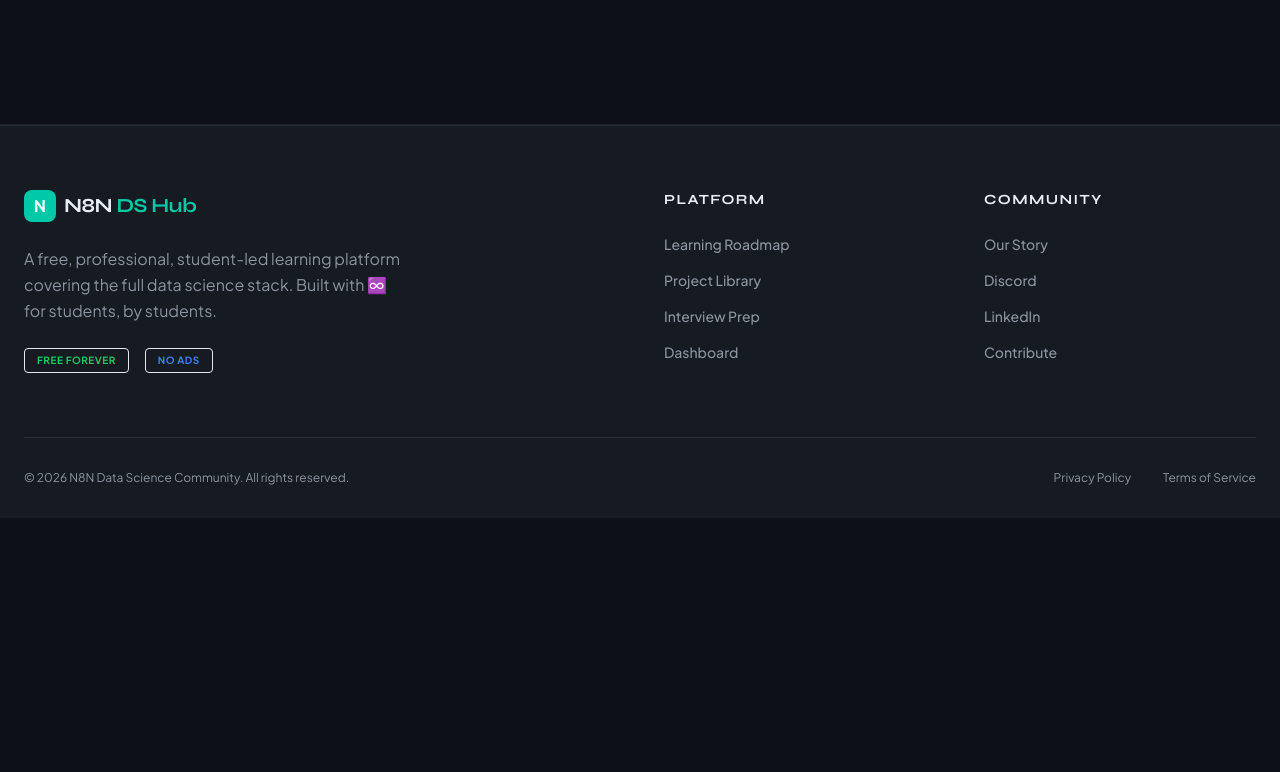
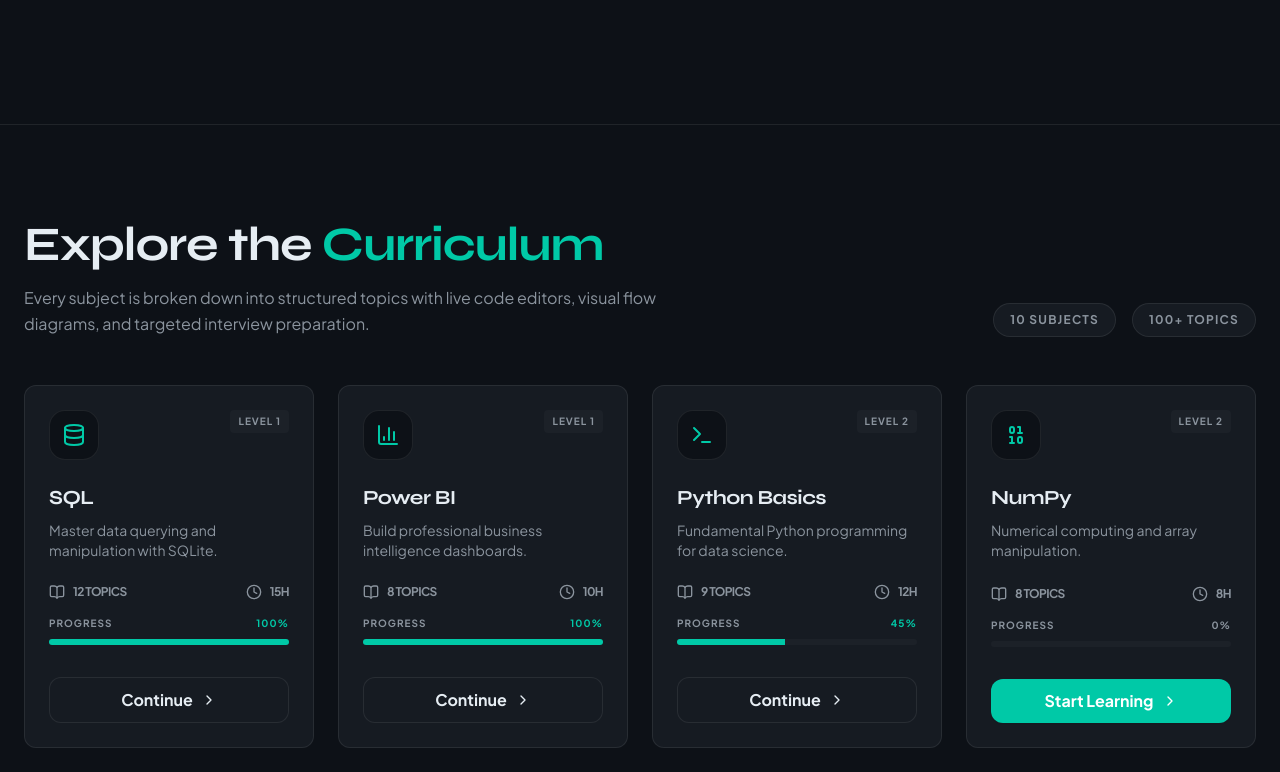
Before and after one commit to Mrityunjai-hue/n8n-ds-webapp, a Next.js app: page / in a window 1280 px wide. Shown: the part 1560-2332 px from the top of the page. Before the commit the page ends 2078 px from the top, so only its background shows below. Built offline with nearby package versions, Linux system fonts and the light colour scheme.

Commit message:
feat(phase-5): subject cards grid

```diff
--- a/app/page.tsx
+++ b/app/page.tsx
@@ -1,6 +1,7 @@
 import { HeroSection } from '@/components/home/HeroSection';
 import { StatsBar } from '@/components/home/StatsBar';
 import { RoadmapGraph } from '@/components/home/RoadmapGraph';
+import { SubjectGrid } from '@/components/home/SubjectGrid';
 
 export default function Home() {
   return (
@@ -19,6 +20,30 @@
         </div>
         <RoadmapGraph />
       </section>
+
+      <section className="py-24 container mx-auto px-6">
+        <div className="flex flex-col md:flex-row md:items-end justify-between gap-6 mb-12">
+          <div className="max-w-2xl">
+            <h2 className="text-4xl lg:text-5xl font-display font-bold mb-4">
+              Explore the <span className="text-accent-teal">Curriculum</span>
+            </h2>
+            <p className="text-text-secondary leading-relaxed">
+              Every subject is broken down into structured topics with live code editors,
+              visual flow diagrams, and targeted interview preparation.
+            </p>
+          </div>
+          <div className="flex gap-4">
+            <div className="px-4 py-2 bg-bg-surface border border-border rounded-full text-xs font-bold uppercase tracking-widest text-text-secondary">
+              10 Subjects
+            </div>
+            <div className="px-4 py-2 bg-bg-surface border border-border rounded-full text-xs font-bold uppercase tracking-widest text-text-secondary">
+              100+ Topics
+            </div>
+          </div>
+        </div>
+
+        <SubjectGrid />
+      </section>
     </div>
   );
 }
--- /dev/null
+++ b/components/home/SubjectCard.tsx
@@ -0,0 +1,69 @@
+'use client';
+
+import React from 'react';
+import Link from 'next/link';
+import { Clock, BookOpen, ChevronRight } from 'lucide-react';
+import { Subject } from '@/lib/subjects';
+import { Card } from '../ui/Card';
+import { ProgressBar } from '../ui/ProgressBar';
+import { Button } from '../ui/Button';
+
+interface SubjectCardProps {
+  subject: Subject;
+  progress?: number;
+}
+
+export const SubjectCard: React.FC<SubjectCardProps> = ({ subject, progress = 0 }) => {
+  const Icon = subject.icon;
+
+  return (
+    <Card className="flex flex-col h-full group">
+      <div className="flex items-start justify-between mb-6">
+        <div className="p-3 rounded-2xl bg-bg-primary border border-border text-accent-teal group-hover:scale-110 transition-transform duration-300">
+          <Icon className="w-6 h-6" />
+        </div>
+        <div className="text-[10px] font-bold uppercase tracking-widest text-text-secondary bg-bg-elevated px-2 py-1 rounded">
+          Level {subject.level}
+        </div>
+      </div>
+
+      <h3 className="text-xl font-display font-bold mb-2 group-hover:text-accent-teal transition-colors">
+        {subject.name}
+      </h3>
+
+      <p className="text-sm text-text-secondary mb-6 line-clamp-2 flex-grow">
+        {subject.description}
+      </p>
+
+      <div className="space-y-4 mb-8">
+        <div className="flex items-center justify-between text-xs font-bold uppercase tracking-tighter">
+          <div className="flex items-center gap-2 text-text-secondary">
+            <BookOpen className="w-4 h-4" />
+            {subject.topicCount} Topics
+          </div>
+          <div className="flex items-center gap-2 text-text-secondary">
+            <Clock className="w-4 h-4" />
+            {subject.estimatedHours}h
+          </div>
+        </div>
+
+        <div className="space-y-2">
+          <div className="flex justify-between text-[10px] font-bold uppercase tracking-widest">
+            <span className="text-text-secondary">Progress</span>
+            <span className={progress > 0 ? 'text-accent-teal' : 'text-text-secondary'}>
+              {progress}%
+            </span>
+          </div>
+          <ProgressBar progress={progress} />
+        </div>
+      </div>
+
+      <Link href={`/learn/${subject.slug}`} className="w-full">
+        <Button variant={progress > 0 ? 'secondary' : 'primary'} className="w-full gap-2 group/btn">
+          {progress > 0 ? 'Continue' : 'Start Learning'}
+          <ChevronRight className="w-4 h-4 group-hover/btn:translate-x-1 transition-transform" />
+        </Button>
+      </Link>
+    </Card>
+  );
+};
--- /dev/null
+++ b/components/home/SubjectGrid.tsx
@@ -0,0 +1,27 @@
+'use client';
+
+import React from 'react';
+import { subjects } from '@/lib/subjects';
+import { SubjectCard } from './SubjectCard';
+
+export const SubjectGrid = () => {
+  return (
+    <div className="grid grid-cols-1 md:grid-cols-2 lg:grid-cols-3 xl:grid-cols-4 gap-6">
+      {subjects.map((subject, index) => {
+        // Mock progress for demonstration
+        let progress = 0;
+        if (index === 0) progress = 100;
+        if (index === 1) progress = 100;
+        if (index === 2) progress = 45;
+
+        return (
+          <SubjectCard
+            key={subject.id}
+            subject={subject}
+            progress={progress}
+          />
+        );
+      })}
+    </div>
+  );
+};
--- /dev/null
+++ b/components/ui/ProgressBar.tsx
@@ -0,0 +1,22 @@
+import React from 'react';
+
+interface ProgressBarProps {
+  progress: number; // 0 to 100
+  color?: string;
+  size?: 'sm' | 'md';
+}
+
+export const ProgressBar: React.FC<ProgressBarProps> = ({
+  progress,
+  color = 'bg-accent-teal',
+  size = 'sm'
+}) => {
+  return (
+    <div className={`w-full bg-bg-elevated rounded-full overflow-hidden ${size === 'sm' ? 'h-1.5' : 'h-3'}`}>
+      <div
+        className={`h-full ${color} transition-all duration-500 ease-out`}
+        style={{ width: `${Math.min(100, Math.max(0, progress))}%` }}
+      />
+    </div>
+  );
+};
```
Also changed, not shown: .gsd/ROADMAP.md, .gsd/STATE.md, .gsd/phases/5/01-PLAN.md (added), .gsd/phases/5/01-SUMMARY.md (added).
